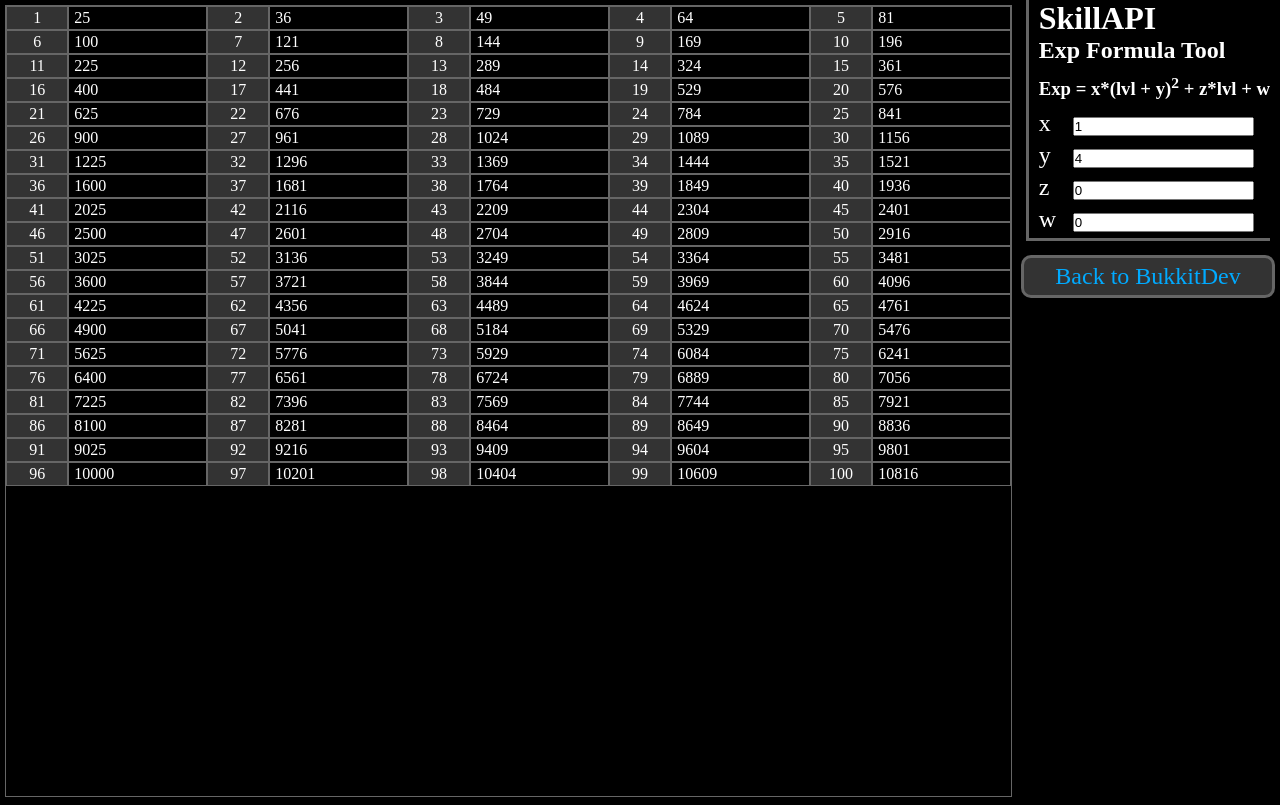
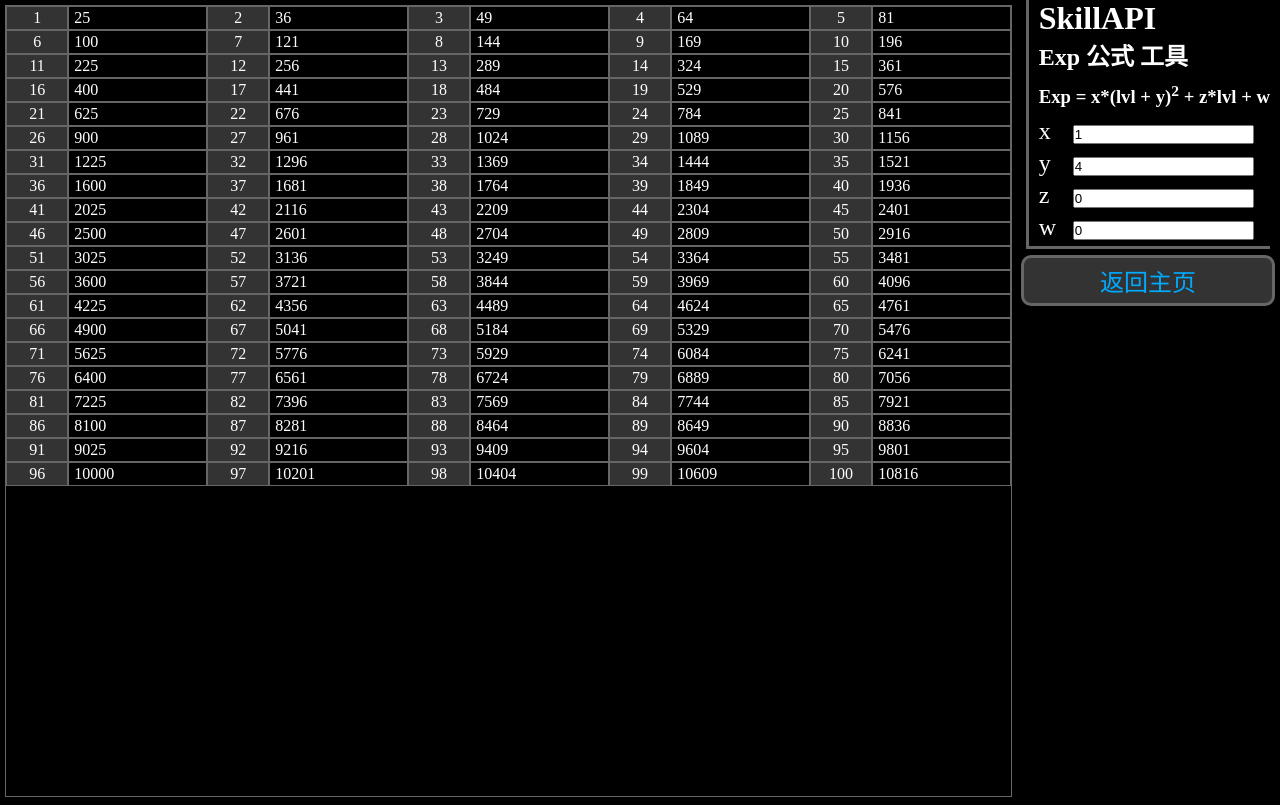
Before and after one commit to ods-im/skillapi, a plain HTML site: page SkillAPI-free-cn/exp.html in a window 1280 px wide. Drawn offline with Linux system fonts and the light colour scheme.

Commit message:
exp to home

```diff
--- a/SkillAPI-free-cn/exp.html
+++ b/SkillAPI-free-cn/exp.html
@@ -2,7 +2,7 @@
 <html lang="en">
 <head>
     <meta charset="UTF-8" />
-    <title>SkillAPI Experience Formula Tool</title>
+    <title>SkillAPI 经验公式工具</title>
 
     <style>
 
@@ -178,7 +178,7 @@
 <body>
     <form>
         <h1>SkillAPI</h1>
-        <h2>Exp Formula Tool</h2>
+        <h2>Exp 公式 工具</h2>
         <h3>Exp = x*(lvl + y)<sup>2</sup> + z*lvl + w</h3>
 
         <label>x</label>
@@ -197,7 +197,7 @@
         <input type="number" id="w" value="0">
         <br/>
     </form>
-    <a href="http://dev.bukkit.org/bukkit-plugins/skillapi/">Back to BukkitDev</a>
+    <a href="https://skillapi.mcss.vip">返回主页</a>
 
     <section>
     </section>
```
Also changed, not shown: SkillAPI-free/exp.html (+1 -1 lines), SkillAPI-premium-cn/exp.html (+3 -3 lines), SkillAPI-premium/exp.html (+1 -1 lines), exp.html (+3 -3 lines).
